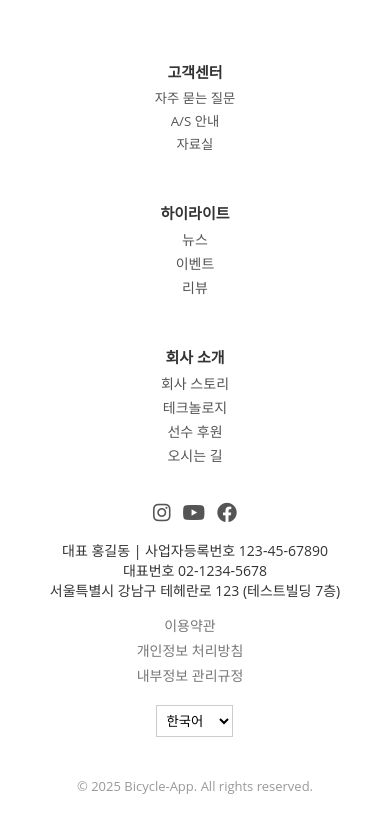
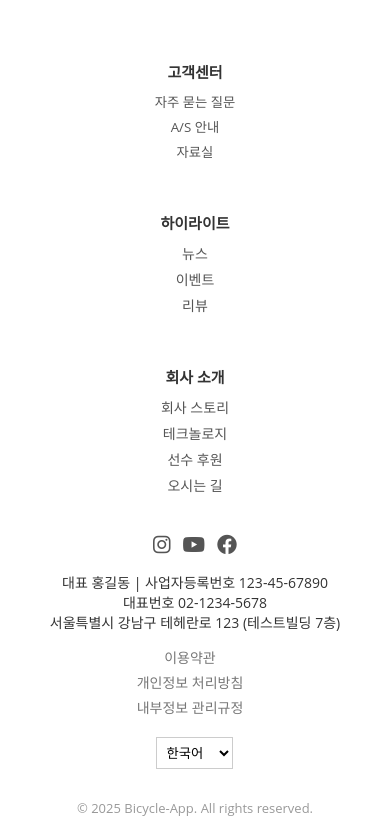
Before and after one commit to kangkijong/bicycle-app, a React (Create React App) app: page / in a window 390 px wide. Shown: the part 4591-5428 px from the top of the page. Before the commit the page ends 5406 px from the top, so only its background shows below. Built offline with nearby package versions, Linux system fonts and the light colour scheme.

Commit message:
2025-10-16 commit

```diff
--- a/src/styles/commons.css
+++ b/src/styles/commons.css
@@ -269,14 +269,41 @@
   transform: translateY(-3px);
 }
 
-/* 📱 반응형 (모바일) */
-@media (max-width: 768px) {
+/* 💻 태블릿 (768px~1024px) → 2열 구조 */
+@media (max-width: 1024px) {
+  .footer {
+    padding: 40px 40px 20px;
+  }
+
+  .footer-container {
+    display: grid;
+    grid-template-columns: 1fr 1fr;
+    gap: 40px;
+    text-align: left;
+  }
+
+  .footer-links {
+    flex-direction: column;
+    gap: 25px;
+  }
+
+  .footer-info {
+    max-width: 100%;
+  }
+
+  .footer-bottom {
+    margin-top: 30px;
+  }
+}
+
+/* 📱 모바일 (767px 이하) → 세로 1열 */
+@media (max-width: 767px) {
   .footer {
     padding: 40px 20px 20px;
   }
 
-  /* 전체 구조를 세로로 쌓기 */
   .footer-container {
+    display: flex;
     flex-direction: column;
     align-items: center;
     gap: 30px;
@@ -288,7 +315,7 @@
     text-align: center;
   }
 
-  /* 중앙 링크 (고객센터/하이라이트/회사소개) 블록화 */
+  /* 중앙 링크 블록화 */
   .footer-links {
     flex-direction: column;
     align-items: center;
@@ -300,17 +327,7 @@
     max-width: 320px;
   }
 
-  .footer-links h4 {
-    margin-bottom: 6px;
-  }
-
-  .footer-links ul li {
-    margin-bottom: 4px;
-  }
-
-  /* 회사 정보 아래쪽 정렬 */
   .footer-info {
-    max-width: none;
     text-align: center;
   }
 
@@ -331,7 +348,6 @@
     margin-top: 20px;
   }
 
-  /* TOP 버튼 크기 줄이기 */
   .top-btn {
     width: 40px;
     height: 40px;
```
